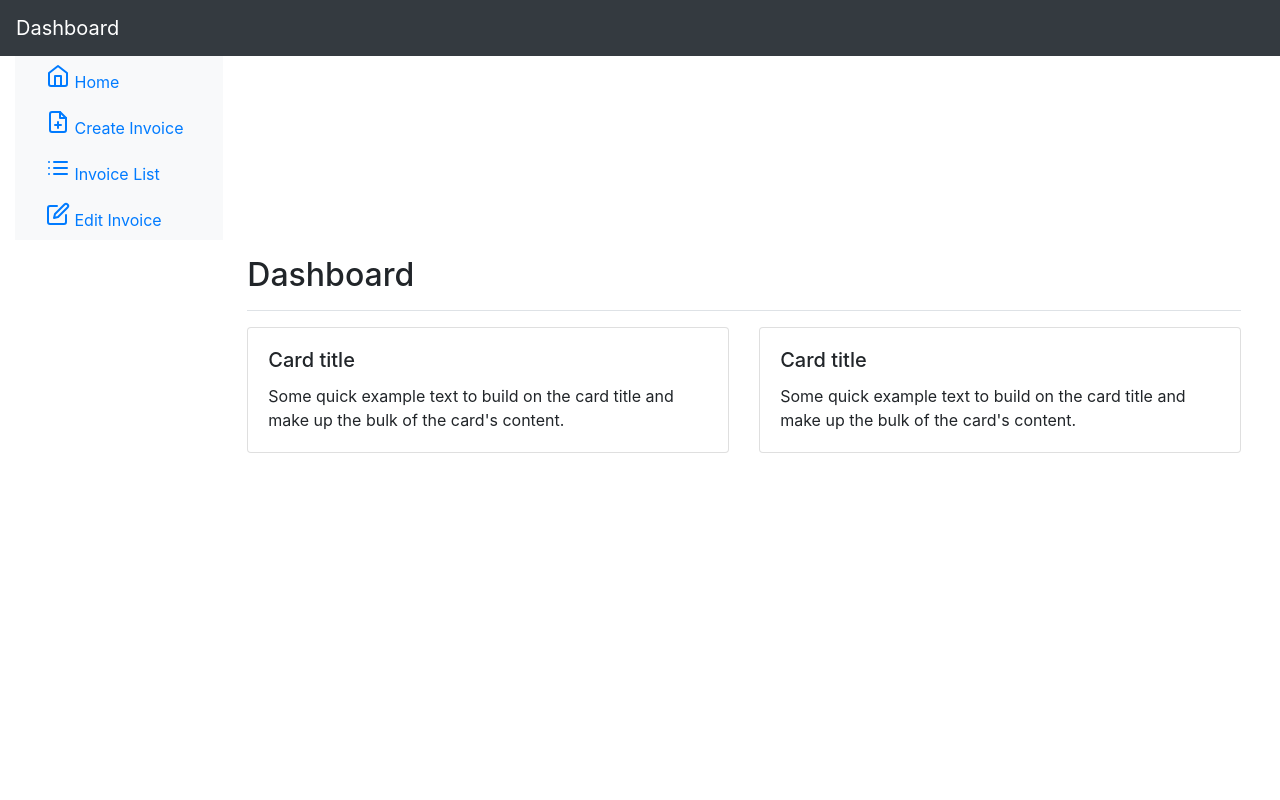
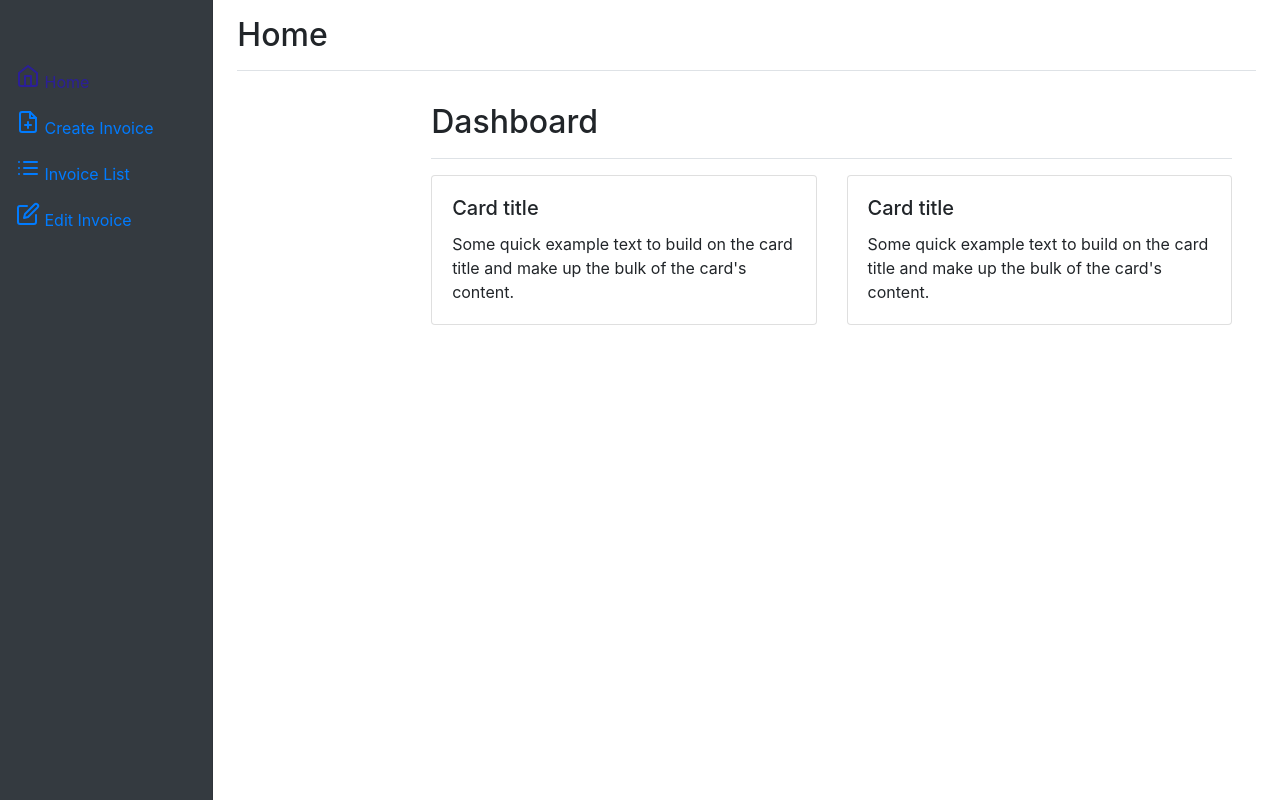
Before and after one commit to allan-nganga/job_card_system, a Django app: page /invoice/home/ in a window 1280 px wide. Run offline with Django 5.2, Linux system fonts and the light colour scheme; some libraries are stand-ins or nearby versions.

Commit message:
Fixed dashboard and create invoice page

```diff
--- a/invoice_generator/views.py
+++ b/invoice_generator/views.py
@@ -27,13 +27,14 @@ def generate_invoice_pdf(request, invoice_id):
 
 # invoice generate function
 def create_invoice(request):
+    context = {'page_title':'Create Invoice'}
     if request.method == 'POST':
         form = InvoiceForm(request.POST)
         if form.is_valid():
             invoice = form.save()
             return redirect('invoice_generator:invoice_detail', invoice_id=invoice.id)
         else:
-            return render(request, 'invoice/create_invoice.html', {'form': form})
+            return render(request, 'invoice/create_invoice.html', {'form': form}, context)
 
     else:
         # if the form is invalid, render the form again with validation errors
@@ -42,8 +43,9 @@ def create_invoice(request):
 
 # Fetch and display invoices
 def invoice_list(request):
+    context = {'page_title': 'Invoice List'}
     invoice = Invoice.objects.all()
-    return render(request, 'invoice/invoice_list.html', {'invoice': invoice})
+    return render(request, 'invoice/invoice_list.html', {'invoice': invoice}, context)
 
 # Display contents of the requested invoice
 def invoice_detail(request, invoice_id):
@@ -51,4 +53,5 @@ def invoice_detail(request, invoice_id):
     return render(request, 'invoice/invoice_template.html', {'invoice': invoice})
 
 def home(request):
-    return render(request, 'invoice/dashboard.html')
+    context = {'page_title':'Home'}
+    return render(request, 'invoice/dashboard.html', context)
--- a/login/static/invoice/dash.css
+++ b/login/static/invoice/dash.css
@@ -1,37 +1,28 @@
-body {
-    font-family: Arial, sans-serif;
+/* Sidebar styles */
+.sidebar {
+    position: fixed;
+    top: 0;
+    bottom: 0;
+    left: 0;
+    z-index: 100; /* Behind the navbar */
+    padding: 48px 0 0; /* Height of navbar */
+    box-shadow: inset -1px 0 0 rgba(0, 0, 0, 0.1);
 }
 
 .sidebar-sticky {
     position: -webkit-sticky;
     position: sticky;
-    top: 0;
+    top: 0; /* Height of navbar */
     height: calc(100vh - 48px);
-    padding-top: .5rem;
+    padding-top: 0.5rem;
     overflow-x: hidden;
-    overflow-y: auto;
+    overflow-y: auto; /* Scrollable contents */
 }
 
-.sidebar .nav-link {
-    font-weight: 500;
-    color: #333;
+.nav-link.active {
+    color: #2b1f97;
 }
 
-.sidebar .nav-link .feather {
-    margin-right: 4px;
-    color: #999;
+.nav-link:hover {
+    color: #f8f9fa;
 }
-
-.sidebar .nav-link.active {
-    color: #007bff;
-}
-
-.sidebar .nav-link:hover .feather,
-.sidebar .nav-link.active .feather {
-    color: inherit;
-}
-
-.sidebar-heading {
-    font-size: .75rem;
-    text-transform: uppercase;
-}
--- a/login/static/invoice/style.css
+++ b/login/static/invoice/style.css
@@ -1,6 +1,6 @@
 body {
     font-family: 'Arial', sans-serif;
-    background-color: #f4f4f4;
+    background-color: #f9f9f9;
     margin: 0;
     padding: 20px;
 }
--- a/login/templates/invoice/index.html
+++ b/login/templates/invoice/index.html
@@ -1,57 +1,43 @@
 <!DOCTYPE html>
 <html lang="en">
+
 <head>
     <meta charset="UTF-8">
     <meta name="viewport" content="width=device-width, initial-scale=1.0">
-    <title>Dashboard</title>
+    <title>{{ page_title }}</title>
     <link href="https://maxcdn.bootstrapcdn.com/bootstrap/4.0.0/css/bootstrap.min.css" rel="stylesheet">
     {% load static %}
-    <link rel="stylesheet" href="{% static 'dashboard/css/styles.css' %}">
+    <link rel="stylesheet" href="{% static 'invoice/dash.css' %}">
 </head>
+
 <body>
-    <nav class="navbar navbar-expand-lg navbar-dark bg-dark">
-        <a class="navbar-brand" href="#">Dashboard</a>
-        <button class="navbar-toggler" type="button" data-toggle="collapse" data-target="#navbarNav" aria-controls="navbarNav" aria-expanded="false" aria-label="Toggle navigation">
-            <span class="navbar-toggler-icon"></span>
-        </button>
-        <!--
-        <div class="collapse navbar-collapse" id="navbarNav">
-            <ul class="navbar-nav">
-                <li class="nav-item">
-                    <a class="nav-link" href="{% url 'login:home' %}">Home</a>
-                </li>
-                <li class="nav-item">
-                    <a class="nav-link" href="{% url 'invoice_generator:invoice_list' %}">Invoice List</a>
-                </li>
-                <li class="nav-item">
-                    <a class="nav-link" href="{% url 'invoice_generator:create_invoice' %}">Create Invoice</a>
-                </li>
-            </ul>
-        </div>
-        -->
-    </nav>
     <div class="container-fluid">
-        <nav id="sidebar" class="col-md-3 col-lg-2 d-md-block bg-light sidebar">
+        <div class="row">
+            <nav class="col-md-2 d-none d-md-block bg-dark sidebar">
                 <div class="sidebar-sticky">
                     <ul class="nav flex-column">
                         <li class="nav-item">
-                        <a class="nav-link active" href="{% url 'login:home' %}">
+                            <a class="nav-link {% if page_title == 'Home' %}active{% endif %}"
+                                href="{% url 'login:home' %}">
                                 <span data-feather="home"></span>
-                            Home <span class="sr-only">(current)</span>
+                                Home
                             </a>
                         </li>
                         <li class="nav-item">
-                        <a class="nav-link" href="{% url 'invoice_generator:create_invoice' %}">
+                            <a class="nav-link {% if page_title == 'Create Invoice' %}active{% endif %}"
+                                href="{% url 'invoice_generator:create_invoice' %}">
                                 <span data-feather="file-plus"></span>
                                 Create Invoice
                             </a>
                         </li>
                         <li class="nav-item">
-                        <a class="nav-link" href="{% url 'invoice_generator:invoice_list' %}">
+                            <a class="nav-link {% if page_title == 'Invoice List' %}active{% endif %}"
+                                href="{% url 'invoice_generator:invoice_list' %}">
                                 <span data-feather="list"></span>
                                 Invoice List
                             </a>
                         </li>
+                        <!-- Edit this to point to edit invoice -->
                         <li class="nav-item">
                             <a class="nav-link" href="{% url 'invoice_generator:invoice_list' %}">
                                 <span data-feather="edit"></span>
@@ -62,8 +48,17 @@
                     </ul>
                 </div>
             </nav>
+
+            <main role="main" class="col-md-9 ml-sm-auto col-lg-10 px-4">
+                <div
+                    class="d-flex justify-content-between flex-wrap flex-md-nowrap align-items-center pt-3 pb-2 mb-3 border-bottom">
+                    <h1 class="h2">{{ page_title }}</h1>
+                </div>
+                {% block content %}
                 <!-- Page content goes here -->
-        {% block content %}{% endblock %}
+                {% endblock %}
+            </main>
+        </div>
     </div>
     <script src="https://code.jquery.com/jquery-3.2.1.slim.min.js"></script>
     <script src="https://cdnjs.cloudflare.com/ajax/libs/popper.js/1.11.0/umd/popper.min.js"></script>
--- a/login/templates/invoice/invoice_list.html
+++ b/login/templates/invoice/invoice_list.html
@@ -28,4 +28,4 @@
         </tbody>
     </table>
 </div>
-{% endblock content %}
+{% endblock %}
--- a/login/urls.py
+++ b/login/urls.py
@@ -3,9 +3,9 @@ from .views import authView, dashboard, LoginView
 from invoice_generator.views import home
 
 urlpatterns = [
-    path("dashboard/invoices/", home, name='home'),
+    path("dashboard/", home, name='home'),
     path("", LoginView.as_view(), name='login'), # Root URL redirects to login
-    path("dashboard/", dashboard, name='dashboard'), # URL for dashboard
+    # path("dashboard/", dashboard, name='dashboard'), # URL for dashboard
     path("signup/", authView, name='authView'),
     path("accounts/", include("django.contrib.auth.urls")),
 ]
```
Also changed, not shown: login/templates/invoice/create_invoice.html (+19 -9 lines), db.sqlite3. Lines whose indentation alone changed are shown as unchanged.
